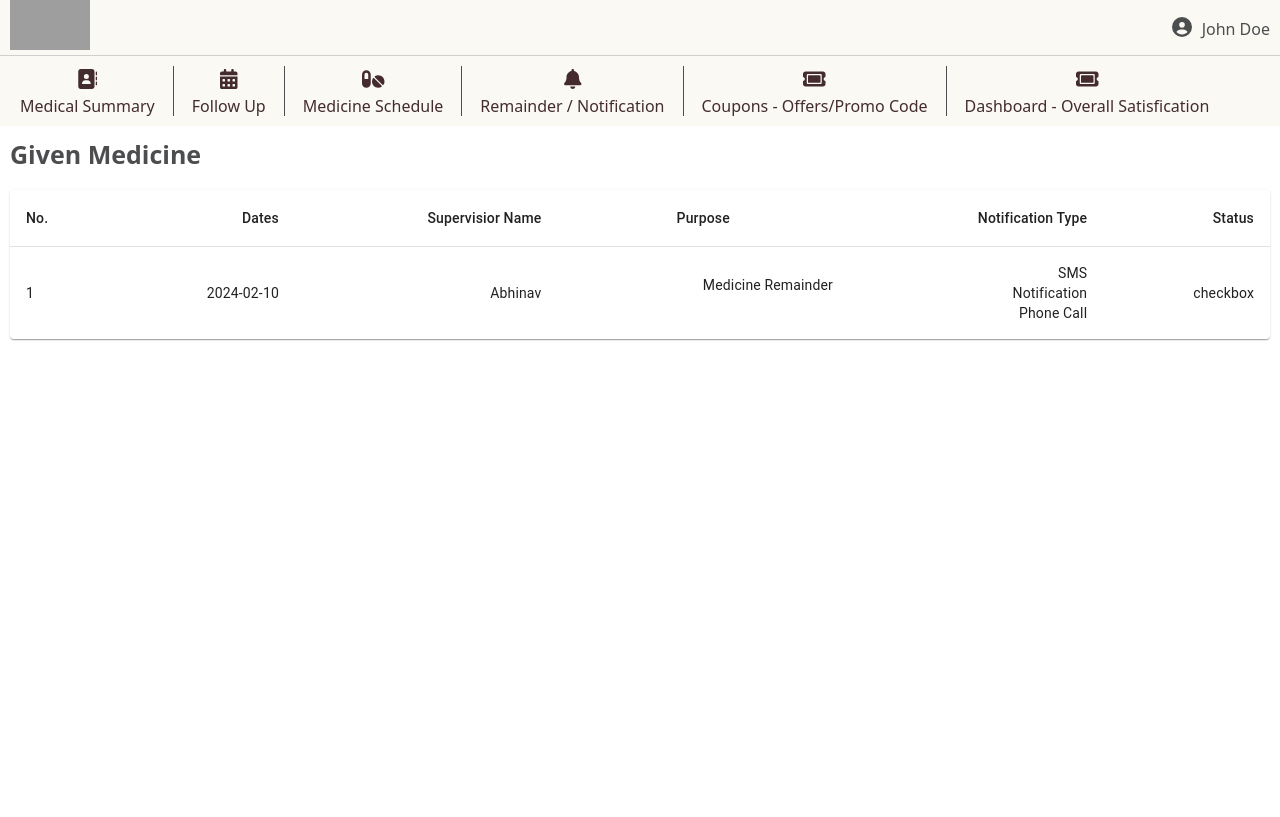
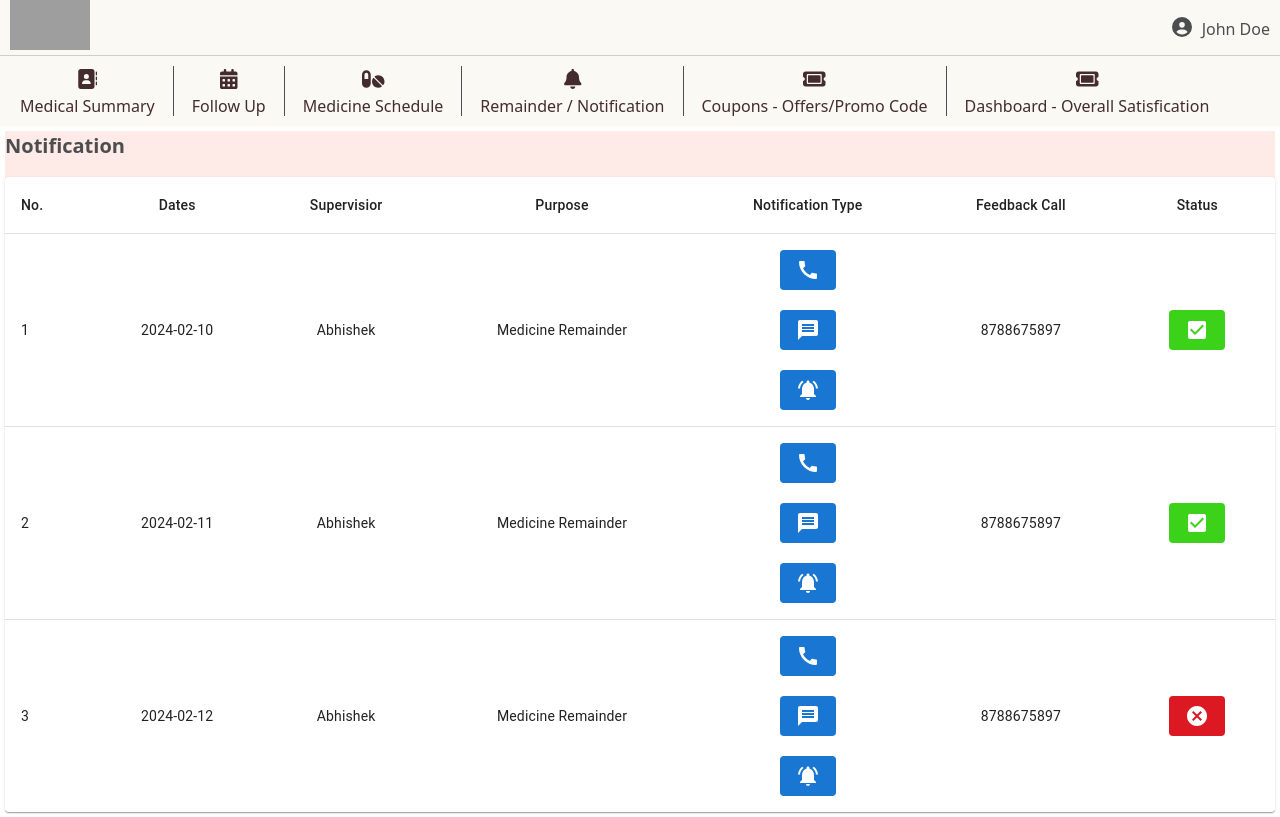
Before and after one commit to AbhinavThombare/Hackathon-UseCase-1, a React (Create React App) app in the folder member-care-team/: page /notification in a window 1280 px wide. Built offline with nearby package versions, Linux system fonts and the light colour scheme; grey boxes are pictures that could not be loaded.

Commit message:
notification required changes

```diff
--- a/member-care-team/package.json
+++ b/member-care-team/package.json
@@ -11,6 +11,7 @@
     "@mui/icons-material": "^5.15.7",
     "@mui/material": "^5.15.7",
     "@mui/x-charts": "^6.19.3",
+    "@react-email/button": "0.0.13",
     "@testing-library/jest-dom": "^5.17.0",
     "@testing-library/react": "^13.4.0",
     "@testing-library/user-event": "^13.5.0",
@@ -30,7 +31,7 @@
     "react-dom": "^18.2.0",
     "react-icons": "^5.0.1",
     "react-router-dom": "^6.22.0",
-    "react-scripts": "5.0.1",
+    "react-scripts": "^5.0.1",
     "web-vitals": "^2.1.4"
   },
   "scripts": {
--- a/member-care-team/src/components/Notification/notification.css
+++ b/member-care-team/src/components/Notification/notification.css
@@ -0,0 +1,63 @@
+.icon-style{
+    user-select: none;
+    width: 1em;
+    height: 1em;
+    display: inline-block;
+    fill: currentcolor;
+    flex-shrink: 0;
+    transition: fill 200ms cubic-bezier(0.4, 0, 0.2, 1) 0ms;
+    font-size: 1.5rem;
+    /* margin: 4px; */
+    padding: 8px 16px;
+    border-radius: 4px;
+    box-sizing: content-box;
+    color: rgb(255, 255, 255);
+    background-color: rgb(25, 118, 210);
+
+}
+
+.check-box-style{
+    user-select: none;
+    width: 1em;
+    height: 1em;
+    display: inline-block;
+    fill: currentcolor;
+    flex-shrink: 0;
+    transition: fill 200ms cubic-bezier(0.4, 0, 0.2, 1) 0ms;
+    font-size: 1.5rem;
+    margin: 4px;
+    padding: 8px 16px;
+    border-radius: 4px;
+    box-sizing: content-box;
+    color: rgb(255, 255, 255);
+    background-color: rgb(59 210 25)
+}
+
+
+.cancel-icon-style{
+    user-select: none;
+    width: 1em;
+    height: 1em;
+    display: inline-block;
+    fill: currentcolor;
+    flex-shrink: 0;
+    transition: fill 200ms cubic-bezier(0.4, 0, 0.2, 1) 0ms;
+    font-size: 1.5rem;
+    margin: 4px;
+    padding: 8px 16px;
+    border-radius: 4px;
+    box-sizing: content-box;
+    color: rgb(255, 255, 255);
+    background-color: rgb(220, 24, 34)
+}
+.notification-table-div{
+    margin: 5px;
+    background-color: #FEEAE6;
+}
+/* .notification-div{
+    padding: 2px;
+} */
+
+.notification-title{
+    font-size: 20px;
+}
--- a/member-care-team/src/components/Notification/notification.js
+++ b/member-care-team/src/components/Notification/notification.js
@@ -8,13 +8,14 @@ import TableHead from '@mui/material/TableHead';
 import TableRow from '@mui/material/TableRow';
 import Paper from '@mui/material/Paper';
 import Header from '../Header/header';
+import CallIcon from '@mui/icons-material/Call';
+import MessageIcon from '@mui/icons-material/Message';
+import NotificationsActiveIcon from '@mui/icons-material/NotificationsActive';
+import CheckBoxIcon from '@mui/icons-material/CheckBox';
+import CancelIcon from '@mui/icons-material/Cancel';
+import PatientData from '../../patient_data.json'
 
 const Notification = () => {
-
-    const notificationArray = [
-        { email: 'jay07@gmail.com', supervisiorPhoneCall: '8877887789-Abhishek', feedBackCall: '8765679089', followUpCall: '8789987899' },
-    ];
-
     const handleClick = () => {
         alert('Remainder Send')
     }
@@ -23,38 +24,39 @@ const Notification = () => {
         <>
             <Header />
             <div className='notification-table-div'>
-                <div className='medicine-div'>
-                    <p className='medicine-title'><strong>Given Medicine</strong></p>
+                <div className='notification-div'>
+                    <p className='notification-title'><strong>Notification  </strong></p>
                     <TableContainer component={Paper}>
-                        <Table sx={{ minWidth: 350 }} aria-label="simple table">
+                        <Table aria-label="simple table">
                             <TableHead>
                                 <TableRow>
                                     <TableCell>No.</TableCell>
-                                    <TableCell align="right">Dates</TableCell>
-                                    <TableCell align="right">Supervisior Name</TableCell>
+                                    <TableCell align="center">Dates</TableCell>
+                                    <TableCell align="center">Supervisior</TableCell>
                                     <TableCell align="center">Purpose</TableCell>
-                                    <TableCell align="right">Notification Type</TableCell>
-                                    <TableCell align="right">Status</TableCell>
+                                    <TableCell align="center">Notification Type</TableCell>
+                                    <TableCell align="center">Feedback Call</TableCell>
+                                    <TableCell align="center">Status</TableCell>
 
                                 </TableRow>
                             </TableHead>
                             <TableBody>
-                                {notificationArray.map((row, index) => (
+                                {PatientData.NotificationData.map((row, index) => (
                                     <TableRow
                                         key={row.id}
                                         sx={{ '&:last-child td, &:last-child th': { border: 0 } }}
                                     >
                                         <TableCell component="th" scope="row">{index + 1}</TableCell>
-                                        <TableCell align="right">2024-02-10</TableCell>
-                                        <TableCell align="right">Abhinav</TableCell>
-                                        <TableCell align="right">
-                                            <p>Medicine Remainder</p>
-                                            {/* <TableCell align="right">Morning Remainder  <br/> <button className='btn btn-success' onClick={handleClick}>Remainder Send</button></TableCell>
-                                            <TableCell align="right">Afternoon Remainder <br/> <button className='btn btn-success' onClick={handleClick}>Remainder Send</button></TableCell>
-                                            <TableCell align="right">Night Remainder <br/> <button className='btn btn-success' onClick={handleClick}>Remainder Send</button></TableCell> */}
+                                        <TableCell align="center">{row.Dates}</TableCell>
+                                        <TableCell align="center">{row.SupervisiorName}</TableCell>
+                                        <TableCell align="center">{row.Purpose}</TableCell>
+                                        <TableCell align="center">
+                                            <CallIcon className='icon-style'   onClick={handleClick} /><br/>
+                                            <br/> <MessageIcon className='icon-style'   onClick={handleClick} /> <br/>
+                                            <br/> <NotificationsActiveIcon className='icon-style'   onClick={handleClick} />
                                         </TableCell>
-                                        <TableCell align="right">SMS <br/> Notification <br/>Phone Call </TableCell>
-                                        <TableCell align="right">checkbox </TableCell>
+                                        <TableCell align="center">{row.FeedbackCall}</TableCell>
+                                        <TableCell align="center"> {row.check ?<CheckBoxIcon className='check-box-style'/>: <CancelIcon className="cancel-icon-style"/>}</TableCell>
 
                                     </TableRow>
                                 ))}
--- a/member-care-team/src/patient_data.json
+++ b/member-care-team/src/patient_data.json
@@ -223,5 +223,27 @@
       "discount": 10,
       "afterDiscount": 6300
     }
-  ]
+  ],"NotificationData":[
+    {
+      "Dates":"2024-02-10",
+      "SupervisiorName":"Abhishek",
+      "Purpose":"Medicine Remainder",
+      "FeedbackCall":"8788675897",
+      "check":true
+    },
+    {
+      "Dates":"2024-02-11",
+      "SupervisiorName":"Abhishek",
+      "Purpose":"Medicine Remainder",
+      "FeedbackCall":"8788675897",
+      "check":true
+    },
+    {
+      "Dates":"2024-02-12",
+      "SupervisiorName":"Abhishek",
+      "Purpose":"Medicine Remainder",
+      "FeedbackCall":"8788675897",
+      "check":false
+    }
+    ]
 }
```
Also changed, not shown: 1 other file (tests, documents, lock files or other folders).
